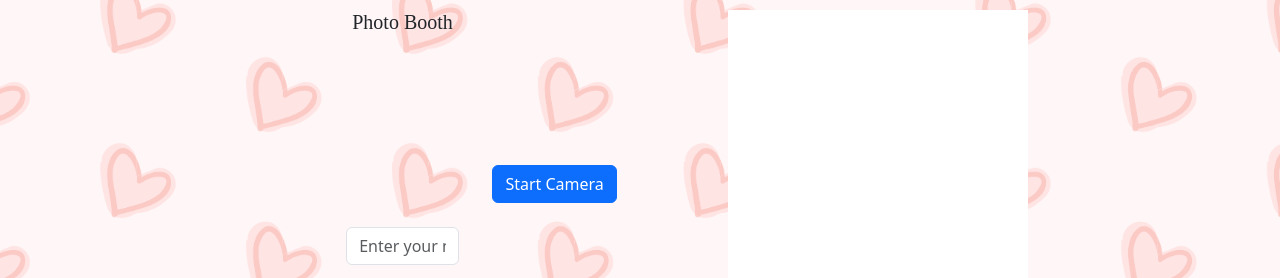
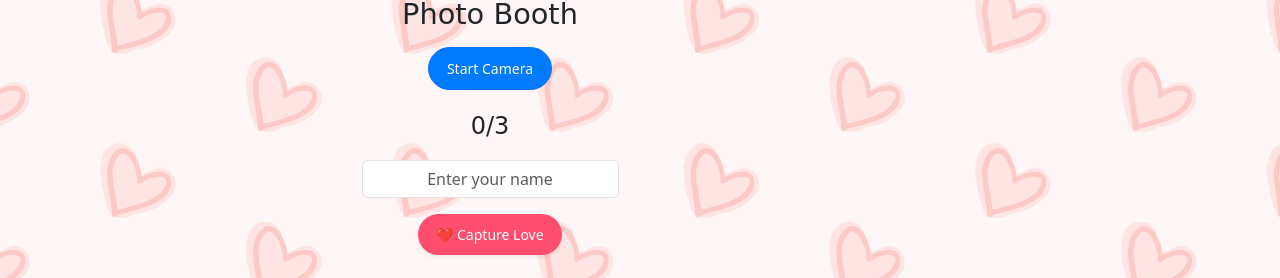
Before and after one commit to Milleys/Sophia, a plain HTML site: page photobooth.html in a window 1280 px wide. Shown: the part 110-388 px from the top of the page. Drawn offline with nearby package versions, Linux system fonts and the light colour scheme.

Commit message:
Add files via upload

```diff
--- a/photobooth.html
+++ b/photobooth.html
@@ -17,37 +17,46 @@
     opacity: 0.3; /* Adjust transparency */
     z-index: -1;
 }
-        video{
+
+video {
     border-radius: 15px;
     width: 100%;
-            max-width: 300px;
+    max-width: 320px;
+    display: none; /* Hidden until activated */
 }
 
-        canvas{
-            border-radius: 0px;
+canvas {
     width: 100%;
-            max-width: 300px;
-            background-color: lightgray; /* Placeholder before capturing */
-            border: 2px dashed gray; /* Make the frame visible */
+    max-width: 320px;
+    height: auto;
+    background-color: lightgray;
+    border: 2px dashed gray;
+    display: none; /* Hidden until captured */
 }
+
 .photo-frame {
     border: 5px solid white;
     background-color: white;
     padding: 10px;
 }
-        @import url('https://fonts.googleapis.com/css2?family=Great+Vibes&display=swap');
 
 .great-vibes {
-            font-family: "Great Vibes", serif; /* Use 'cursive' instead of 'serif' */
+    font-family: "Great Vibes", cursive;
     font-weight: 400;
     font-style: normal;
+    font-size: 1.8rem;
 }
+
+.btn-pink, .btn-red, .btn-primary {
+    font-size: 14px;
+    padding: 10px 18px;
+    border-radius: 25px;
+}
+
 .btn-pink {
     background-color: #ff4d6d;
     color: white;
     border: none;
-            font-size: 14px;
-            padding: 8px 15px;
 }
 
 .btn-pink:hover {
@@ -59,8 +68,6 @@
     background-color: #d62828;
     color: white;
     border: none;
-            font-size: 14px;
-            padding: 8px 15px;
 }
 
 .btn-red:hover {
@@ -68,16 +75,36 @@
     color: white;
 }
 
+.btn-primary {
+    background-color: #007bff;
+    color: white;
+}
+
+.btn-primary:hover {
+    background-color: #0056b3;
+}
+
 .shadow-sm {
     box-shadow: 0 2px 5px rgba(0, 0, 0, 0.1);
 }
 
+/* Centering & Spacing */
+.container {
+    max-width: 600px;
+}
 
+#startCameraBtn {
+    display: block;
+    margin: 10px auto;
+}
+
+/* Signature Style */
 .signature {
     font-family: cursive;
     font-size: 24px;
     color: #d62828;
 }
+
 
 
 
@@ -89,17 +116,26 @@
 
         <div class="row justify-content-center">
             <!-- Left Side: Camera, Name Input & Buttons -->
-            <div class="col-md-5 text-center">
+            <div class="col-md-6 d-flex flex-column align-items-center text-center">
                 <h5 class="great-vibes">Photo Booth</h5>
 
-                <video id="camera" autoplay playsinline muted></video>
-                <button id="startCameraBtn" class="btn btn-primary mb-2 ">Start Camera</button>
-                <!-- Name Input directly below the camera -->
-                <div class="mt-3">
-                    <input type="text" id="userName" class="form-control w-25 mx-auto" placeholder="Enter your name">
+                <!-- Video Camera Wrapper -->
+                <div class="camera-container">
+                    <video id="camera" autoplay playsinline muted class="camera-feed"></video>
                 </div>
 
-                <!-- Buttons directly below the name input -->
+                <!-- Start Camera Button -->
+                <button id="startCameraBtn" class="btn btn-primary mt-2">Start Camera</button>
+
+
+                <div id="photoProgress" class="mt-2 great-vibes" style="font-size: 1.5rem;">0/3</div>
+
+                <!-- Name Input directly below the camera -->
+                <div class="mt-3 w-55">
+                    <input type="text" id="userName" class="form-control text-center" placeholder="Enter your name">
+                </div>
+
+                <!-- Buttons below the name input -->
                 <div class="mt-3">
                     <button id="captureBtn" class="btn btn-pink btn-md rounded-pill shadow-sm">
                         ❤️ Capture Love
@@ -116,8 +152,7 @@
             </div>
 
             <!-- Right Side: Captured Images -->
-            <div class="col-md-5 text-center">
-
+            <div class="col-md-6 text-center">
                 <div class="d-flex flex-column align-items-center">
                     <canvas id="canvas1" class="photo-frame"></canvas>
                     <canvas id="canvas2" class="photo-frame"></canvas>
@@ -128,11 +163,13 @@
     </div>
 
 
+
     <!-- Footer -->
 <footer class="text-end pe-3 mt-5">
     <p class="signature">-Wil</p>
 </footer>
     <script>
+        const photoProgress = document.getElementById("photoProgress");
         const video = document.getElementById("camera");
         const captureBtn = document.getElementById("captureBtn");
         const retakeBtn = document.getElementById("retakeBtn");
@@ -173,6 +210,7 @@
                 canvas.style.display = "block";
                 capturedImages.push(canvas.toDataURL("image/png"));
                 captureCount++;
+                photoProgress.innerText = `${captureCount}/3`;
             }
 
             if (captureCount === 3) {
@@ -194,6 +232,8 @@
             // Hide buttons
             downloadBtn.style.display = "none";
             retakeBtn.style.display = "none";
+
+            photoProgress.innerText = `${captureCount}/3`;
         });
 
         // Combine 3 Images Vertically
```
Lines whose indentation alone changed are shown as unchanged.
